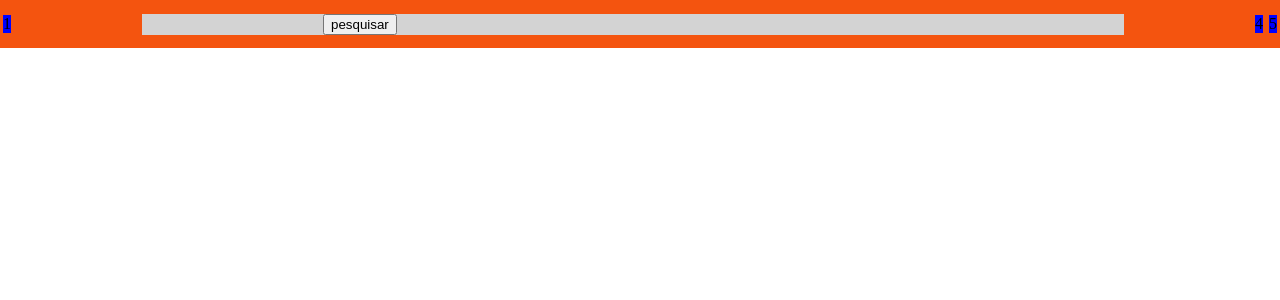
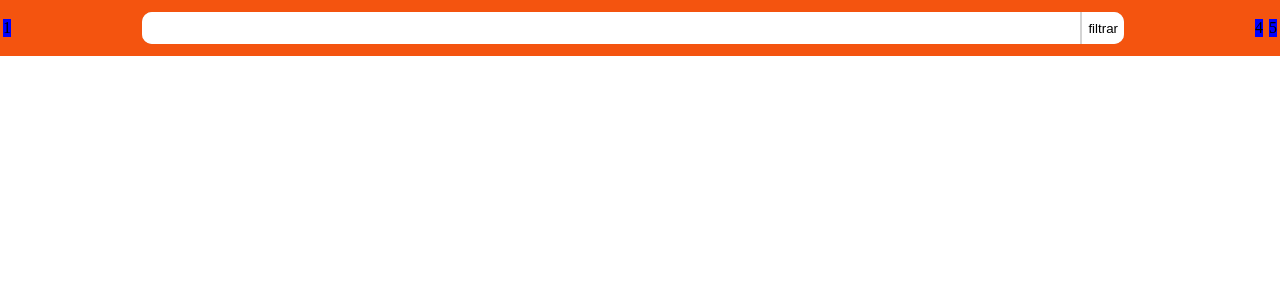
Before and after one commit to BluF0x/TCC, a React (Vite) app: page / in a window 1280 px wide. Shown: the top 300 px of the page. Built offline with nearby package versions, Linux system fonts and the light colour scheme.

Commit message:
mudanças no css

```diff
--- a/src/componentes/barra-superior.jsx
+++ b/src/componentes/barra-superior.jsx
@@ -13,10 +13,8 @@ function BarraSuperior() {
             <div class="items-barra-superior">1</div>
             {/*Barra de pesquisa*/}
             <div class="items-barra-superior" id="barra-pesquisa">
-            <form>
                 <input type="text" id="pesquisar"></input>
-                <input type="button" id="pesquisar-btn" value="pesquisar"></input>
-            </form>
+                <input type="button" id="btn-filtrar" value="filtrar"></input>
             </div>
             {/*Modo escuro*/}
             <div class="items-barra-superior">4</div>
--- a/src/componentes/componentes.css
+++ b/src/componentes/componentes.css
@@ -1,26 +1,5 @@
 :root {
     --cor-primaria: #F4540F
-}
-
-.items-barra-superior#barra-pesquisa{
-    flex-grow: 2;
-    background-color: lightgray;
-    margin-right: 10vw;
-    margin-left: 10vw;
-    display: flex;
-    align-items: left;
-}
-
-#pesquisar {
-    background-color: lightgrey ;
-    border-radius: 5px;
-    border: none;
-}
-
-.items-barra-superior {
-    background-color: blue;
-    margin: 3px;
-    text-align: center;
 }
 
 .barra-superior {
@@ -31,6 +10,39 @@
     display: flex;
     justify-content: space-between;
     align-items: center;
-    min-height: 6vh;
+    min-height: 7vh;
     background: var(--cor-primaria);
 }
+
+
+#barra-pesquisa{
+    flex-grow: 2;
+    margin-right: 10vw;
+    margin-left: 10vw;
+    display: flex;
+    align-items: left;
+    min-height: 4vh;
+    background-color: lightgrey;
+    border-radius: 10px;
+}
+
+#pesquisar {
+    flex:content;
+    background-color: white ;
+    border-radius: 10px 0px 0px 10px;
+    margin-right: 2px;
+    border: none;
+}
+
+#btn-filtrar {
+    background-color: white;
+    border: none;
+    border-radius: 0px 10px 10px 0px;
+
+}
+
+.items-barra-superior {
+    background-color: blue;
+    margin: 3px;
+    text-align: center;
+}
```
